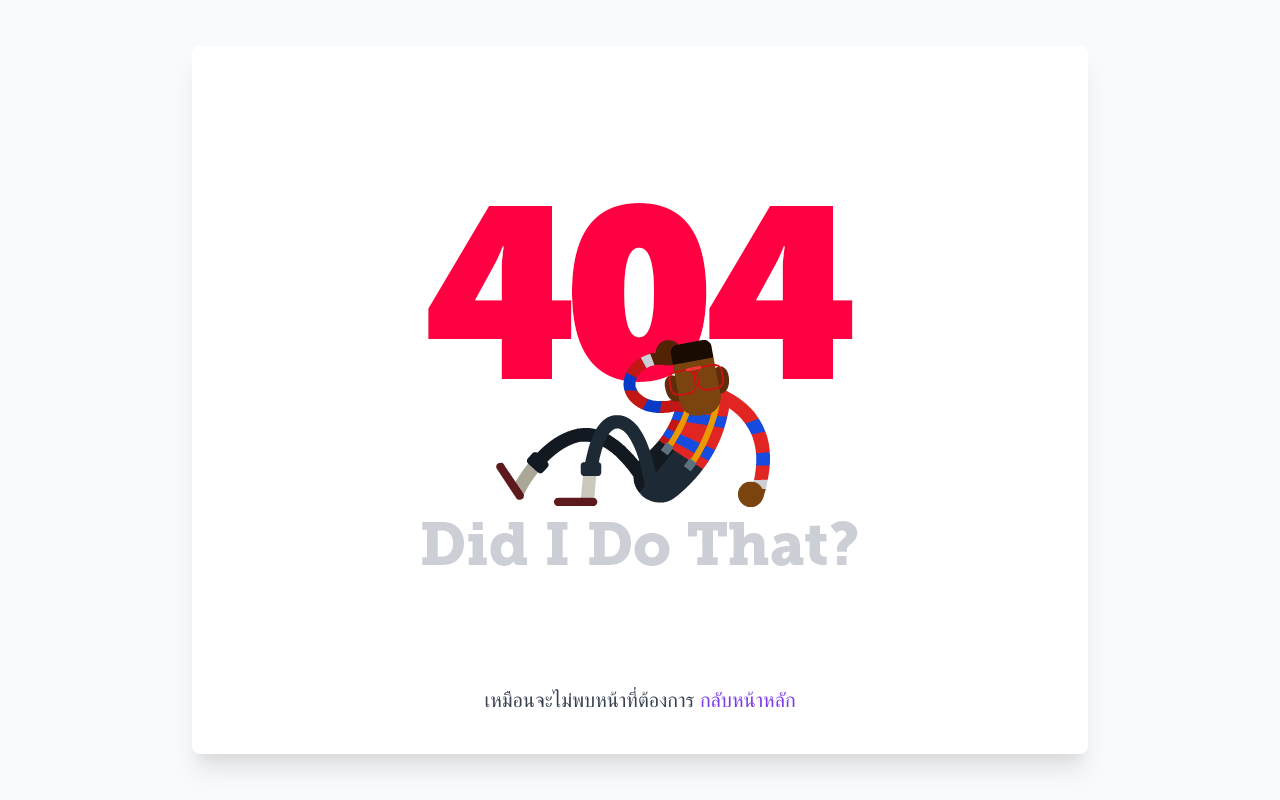
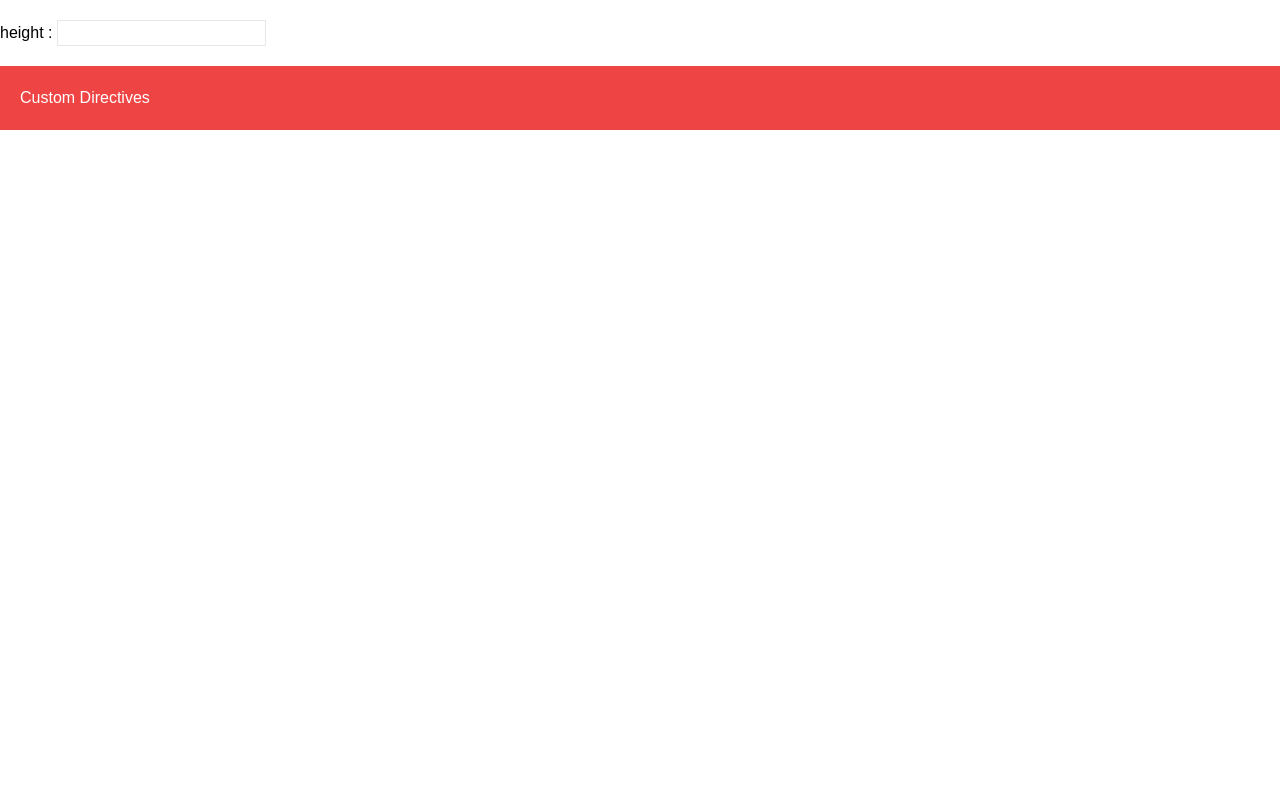
Before and after one commit to heart-01/laravel-inventory, a Vue app in the folder frontend/: page /CustomDirectives in a window 1280 px wide. Built offline with nearby package versions, Linux system fonts and the light colour scheme; a web font is replaced by a local one; what vue-sweetalert2 would draw is missing.

Commit message:
Custom Directives

```diff
--- a/frontend/src/router/index.js
+++ b/frontend/src/router/index.js
@@ -27,6 +27,7 @@ import MixinsFrom from '@/views/other/Mixins/MixinsFrom.vue'
 import HomeWorkMixinsFrom from '@/views/other/Mixins/HomeWorkMixinsForm.vue'
 import Slot from '@/views/other/Slot/Slot.vue'
 import DynamicComponent from '@/views/other/DynamicComponent/DynamicComponent.vue'
+import CustomDirectives from '@/views/other/CustomDirectives/CustomDirectives.vue'
 
 const routes = [
   //Frontend
@@ -226,6 +227,14 @@ const routes = [
       title : 'DynamicComponents'
     }
   },
+  {
+    path: '/CustomDirectives',
+    name: 'CustomDirectives',
+    component: CustomDirectives,
+    meta : {
+      title : 'CustomDirectives'
+    }
+  },
 
 ]
 
--- /dev/null
+++ b/frontend/src/views/other/CustomDirectives/CustomDirectives.vue
@@ -0,0 +1,35 @@
+<template>
+    height :
+    <input type="text" v-model="h" class="mb-5 mt-5 border" >
+
+    <div class="bg-red-500 text-white p-5" v-height="h" >
+        Custom Directives
+    </div>
+</template>
+
+<script>
+    export default {
+        name: 'App',
+
+        data () {
+            return {
+                h: null
+            }
+        },
+
+        /**
+         * Directives เป็นการใช้ attributes ที่ vue เตรียมมาให้ลงไปใน Tag html เช่น v-if , v-else , v-for
+            การที่เรา Custom Directives เราจะสามารถกำหนดชื่อ Directives เองได้ทำ function ออกมาเองได้
+            แบ่งเป็น Global Directives และ local Directives อยู่ภายใต้ของ Compo
+         */
+        directives: {
+            //el คือ element
+            //binding เอาไว้รับค่าต่าง ๆ จาก property value
+            height (el, binding) {
+                el.style.height = binding.value + 'px'
+                //el.style.height คือ กำหนดให้ element มี property style เป็น height
+                //binding.value + 'px' คือ กำหนดค่า property value เป็น px
+            },
+        }
+    }
+</script>
```
